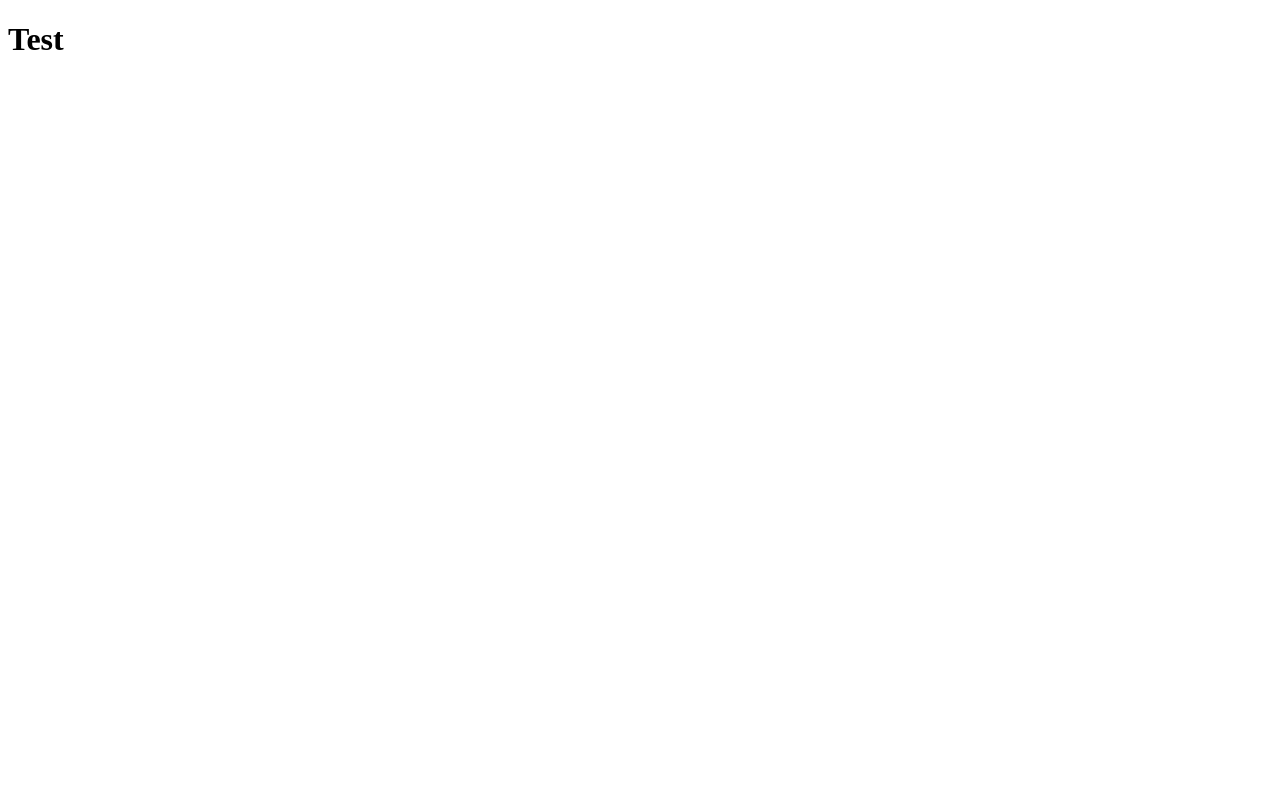
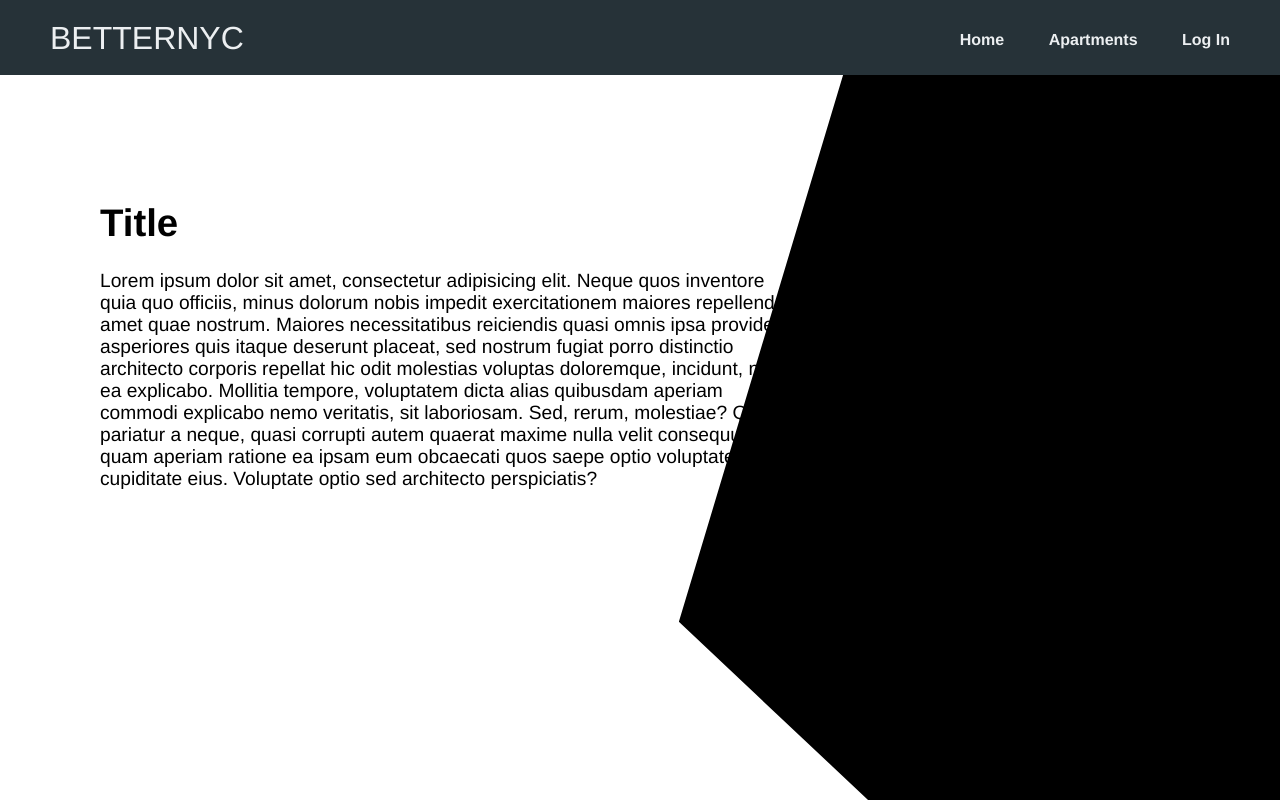
Before and after one commit to elliaster/betternyc, a plain HTML site: page index.html in a window 1280 px wide. Shown: the top 800 px of the page. Drawn offline with Linux system fonts and the light colour scheme.

Commit message:
Added stuff

```diff
--- /dev/null
+++ b/css/apt.css
@@ -0,0 +1,9 @@
+#map {
+        height: calc(100% - 75px);
+      }
+      /* Optional: Makes the sample page fill the window. */
+      html, body {
+        height: 100%;
+        margin: 0;
+        padding: 0;
+      }
--- /dev/null
+++ b/css/log.css
@@ -0,0 +1,58 @@
+body {
+	background: #ECEFF1;
+	font-family: helvetica, sans-serif;
+	overflow-x: hidden;
+}
+
+form {
+	width: 50%;
+	position: absolute;
+	top: 150px;
+	right: 0px;
+	justify-content: center;
+	height: calc(100% - 175px);
+}
+
+h1 {
+	font-size: 5rem;
+	position: relative;
+	top: -50px;
+	left: calc(50% - 170px);
+}
+
+input {
+	display: block;
+	border: 1px solid #546E7A;
+	padding: 10px 10px;
+	margin: 10px;
+}
+
+input[type=button] {
+	background: #263238;
+	color: white;
+	width: 50%;
+	height: 50px;
+	position: relative;
+	left: 10px;
+}
+
+input[type=text], input[type=password] {
+	width: 50%;
+	height: 5%;
+}
+
+a[data="link"] {
+	color: black;
+}
+
+.left {
+	position: absolute;
+	width: 50%;
+	height: calc(100% - 75px);
+	background-color: red;
+}
+
+.cont {
+	position: relative;
+	left: 150px;
+}
--- /dev/null
+++ b/css/main.css
@@ -0,0 +1,28 @@
+body {
+	margin: 0px;
+	padding: 0px;
+	background-color: black;
+	font-family: helvetica, sans-serif;
+}
+
+object img {
+	position: absolute;
+	top: -10px;
+	width: 100%;
+	margin: 0px;
+	padding: 0px;
+	z-index: -1;
+}
+
+.content {
+	width: 700px;
+	position: relative;
+	left: 100px;
+	top: 100px;
+	font-size: 1.2rem;
+}
+
+.bottomContent {
+	position: relative;
+	top: 50vh;
+}
--- /dev/null
+++ b/css/nav.css
@@ -0,0 +1,40 @@
+body {
+	padding: 0px;
+	margin: 0px;
+}
+
+nav {
+	background-color: #263238;
+	color: #ECEFF1;
+	font-family: helvetica, sans-serif;
+	height: 75px;
+}
+
+.title {
+	position: absolute;
+	margin: 25px 50px;
+	font-size: 2rem;
+	top: -5px;
+}
+
+.title span {
+	font-weight: 100;
+}
+
+ul {
+	list-style: none;
+	position: absolute;
+	top: 5px;
+	right: 30px;
+}
+
+li {
+	display: inline-block;
+	margin: 10px 20px;
+}
+
+a {
+	color: #ECEFF1;
+	text-decoration: none;
+	font-weight: 700;
+}
--- a/index.html
+++ b/index.html
@@ -5,9 +5,42 @@
 	<meta charset="UTF-8">
 	<meta name="viewport" content="width=device-width, initial-scale=1.0">
 	<meta http-equiv="X-UA-Compatible" content="ie=edge">
-	<title>Document</title>
+	<link rel="stylesheet" href="css/main.css">
+	<link rel="stylesheet" href="css/nav.css">
+	<title>BetterNYC - Home</title>
 </head>
 <body>
-  <h1>Test</h1>
+	<nav>
+		<div class="title"><span>BETTER</span>NYC</div>
+		<ul>
+			<a href="">
+				<li>Home</li>
+			</a>
+			<a href="apartment">
+				<li>Apartments</li>
+			</a>
+			<a href="login">
+				<li>Log In</li>
+			</a>
+		</ul>
+	</nav>
+
+	<object type="image/xml+svg" data="background.svg" width="100%"  height="100%">
+		<img src="background.svg" alt="Divider" id="">
+	</object>
+
+	<div class="content">
+		<div class="topContent">
+			<h1>Title</h1>
+			<div>
+				Lorem ipsum dolor sit amet, consectetur adipisicing elit. Neque quos inventore quia quo officiis, minus dolorum nobis impedit exercitationem maiores repellendus amet quae nostrum. Maiores necessitatibus reiciendis quasi omnis ipsa provident asperiores quis itaque deserunt placeat, sed nostrum fugiat porro distinctio architecto corporis repellat hic odit molestias voluptas doloremque, incidunt, nihil ea explicabo. Mollitia tempore, voluptatem dicta alias quibusdam aperiam commodi explicabo nemo veritatis, sit laboriosam. Sed, rerum, molestiae? Quidem pariatur a neque, quasi corrupti autem quaerat maxime nulla velit consequuntur quam aperiam ratione ea ipsam eum obcaecati quos saepe optio voluptatem sint cupiditate eius. Voluptate optio sed architecto perspiciatis?
+			</div>
+		</div>
+		<div class="bottomContent">
+			<div>
+				Lorem ipsum dolor sit amet, consectetur adipisicing elit. Id alias voluptatibus fuga ullam magni commodi facilis cumque perferendis voluptatem explicabo minima maxime ducimus ab nulla modi, culpa porro repellendus, dolorum, fugiat velit vero aspernatur. Nam rerum tenetur quisquam, eligendi voluptatem accusamus similique aliquam repellat, adipisci ducimus fuga veniam, placeat doloremque. Dolor quia impedit est libero repudiandae, quibusdam. Excepturi dolores fugiat quis repudiandae doloremque enim possimus suscipit culpa explicabo. Nemo quas quaerat adipisci? Vero officia, possimus nisi corrupti totam voluptatibus at voluptate velit quo quae, modi rerum, veritatis ipsa harum nostrum placeat dicta? Ipsum voluptates quo labore. Pariatur voluptatem, labore autem.
+			</div>
+		</div>
+	</div>
 </body>
 </html>
```
Also changed, not shown: apartment/index.html (added, +40 -0 lines), login/index.html (added, +40 -0 lines), background.svg (added), signup/index.html (added), 1 other file.
